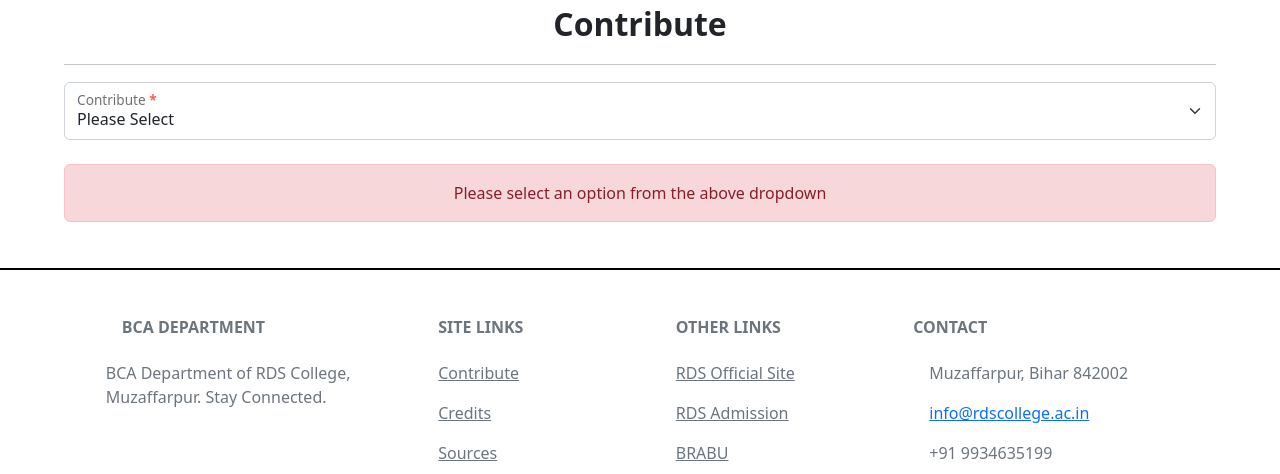
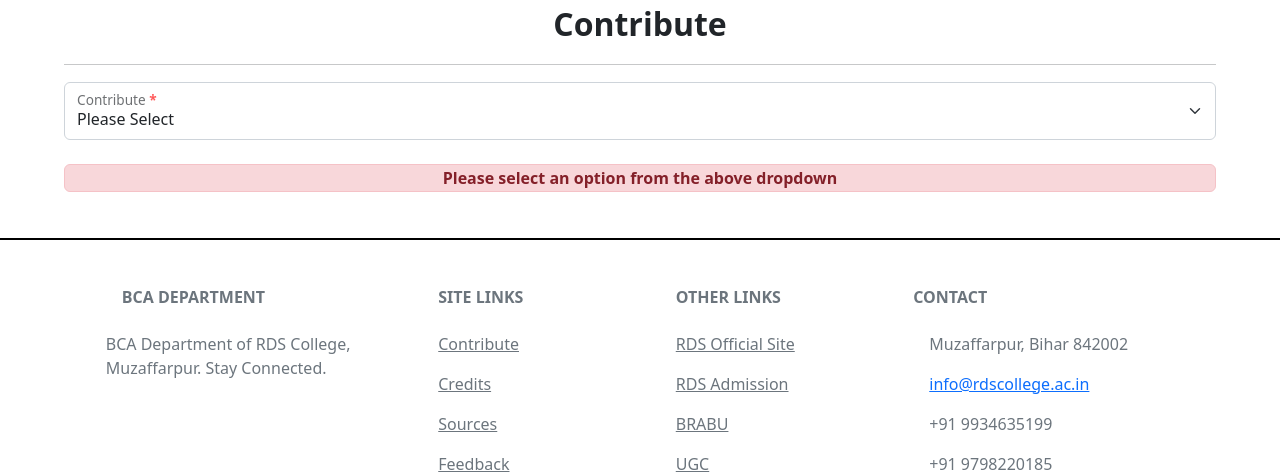
Before and after one commit to surajgirioffl/RDS-BCA-Department, a Flask app: page /contribute in a window 1280 px wide. Shown: the part 176-650 px from the top of the page. Run offline with Flask 2, Linux system fonts and the light colour scheme; some libraries are stand-ins or nearby versions.

Commit message:
Style: Add style for bootstrap alert messages
Add style for alert messages (bootstrap alert).

Signed-off-by: @surajgirioffl

```diff
--- a/static/css/contribute.css
+++ b/static/css/contribute.css
@@ -29,3 +29,8 @@ input[type='file'] {
     color: red;
     font-weight: bold;
 }
+
+.alert {
+    font-weight: bold;
+    padding: 0.1%;
+}
```
